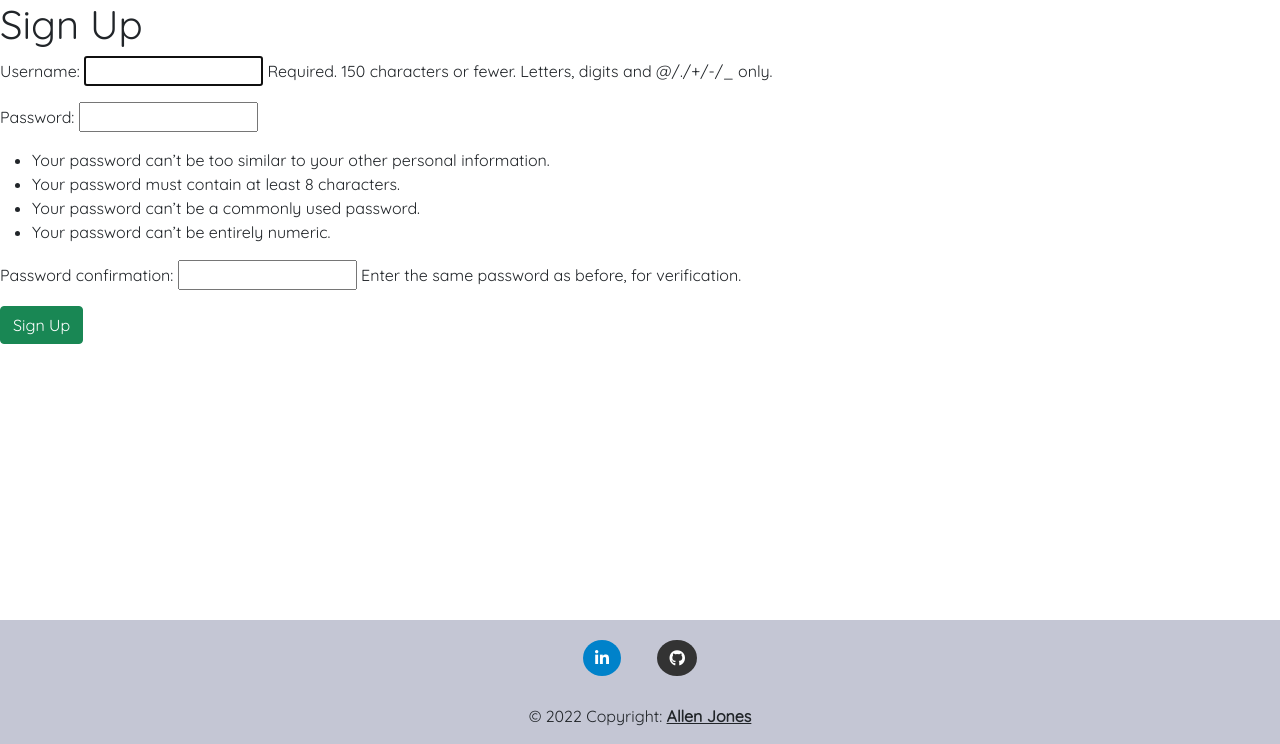
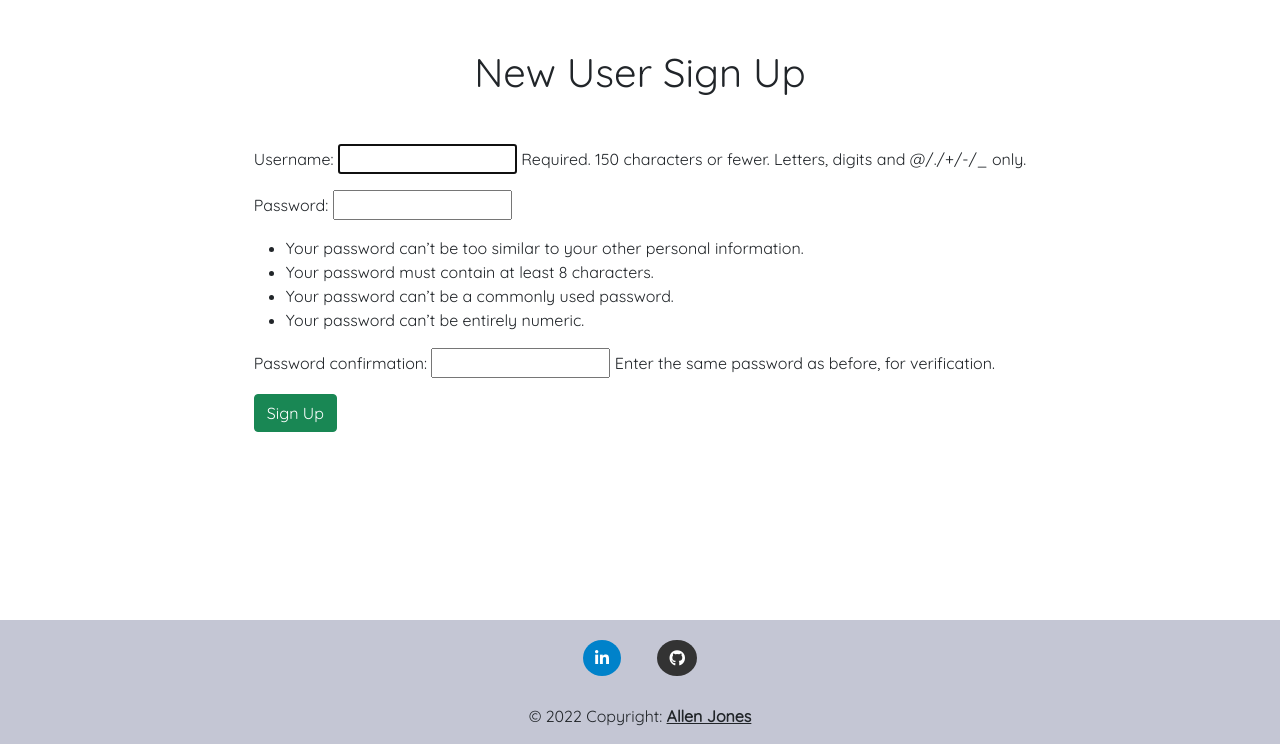
Before and after one commit to mint85/photo-wall, a Django app: page /accounts/signup/ in a window 1280 px wide. Shown: the part 56-800 px from the top of the page. Run offline with Django 4.2, Linux system fonts and the light colour scheme; some libraries are stand-ins or nearby versions.

Commit message:
adds layout styling for login.html and signup.html

```diff
--- a/main_app/static/css/style.css
+++ b/main_app/static/css/style.css
@@ -171,7 +171,19 @@
 
 /* SIGNUP */
 
+
+.sign-up-body {
+    background-color: whitesmoke;
+}
+
+
 /* LOGIN */
+
+
+.login-body {
+    background-color: whitesmoke;
+}
+
 
 /* PHOTO_FORM */
 
--- a/main_app/templates/registration/signup.html
+++ b/main_app/templates/registration/signup.html
@@ -2,8 +2,14 @@
 
 {% block content %}
 
-<h1>Sign Up</h1>
+<body class="sign-up-body">
+<div class="text-center mt-5">
+    <h1>New User Sign Up</h1>
+</div>
 
+<div class="container mt-5">
+    <div class="row justify-content-center">
+        <div class="col-lg-10 d-flex justify-content-center align-items-center">
             {% if error %}
             <p class="text-danger">{{ error.capitalize }}</p>
             {% endif %}
@@ -13,5 +19,9 @@
                 {{ form.as_p }}
                 <input type="submit" value="Sign Up" class="btn btn-success">
             </form>
+        </div>
+    </div>
+</div>
+</body>
 
 {% endblock %}
```
Also changed, not shown: main_app/templates/registration/login.html (+12 -1 lines). Lines whose indentation alone changed are shown as unchanged.
